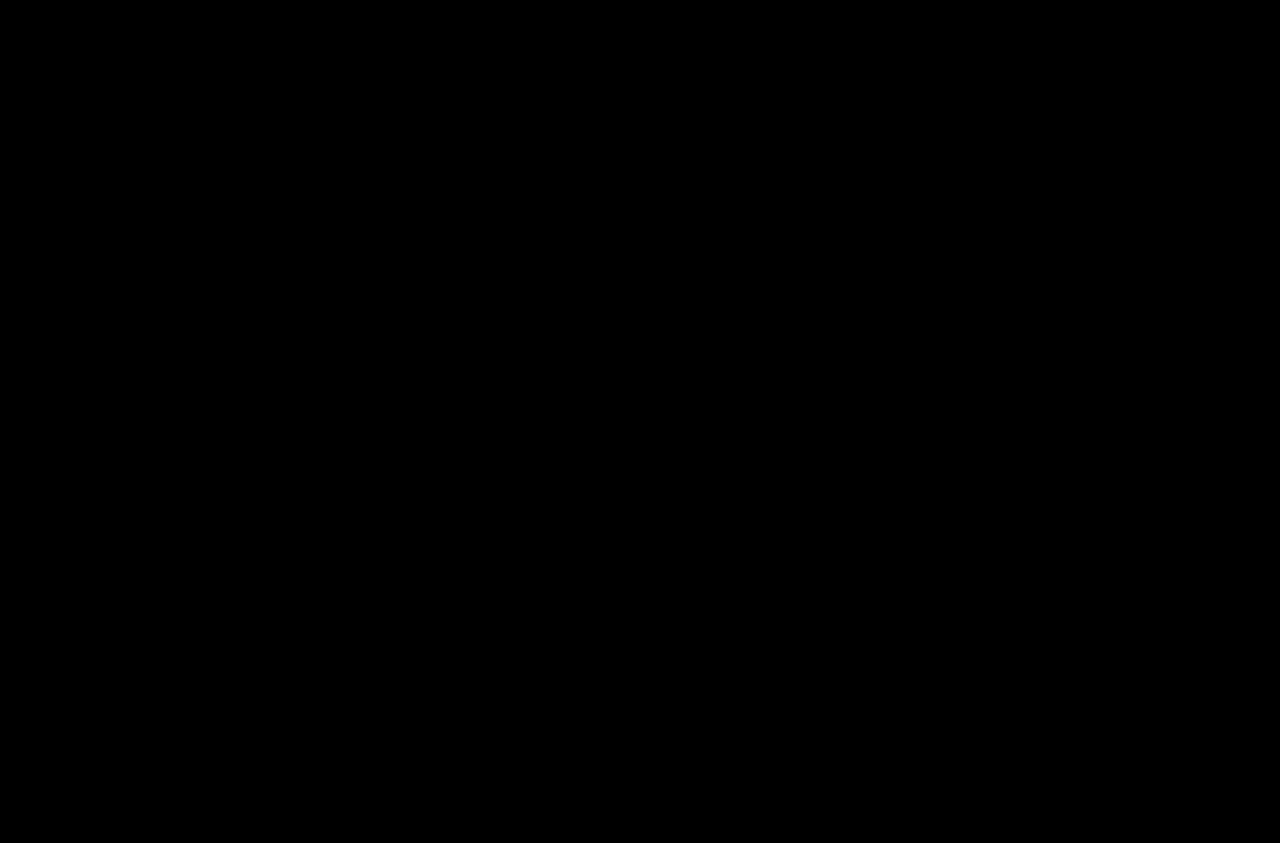
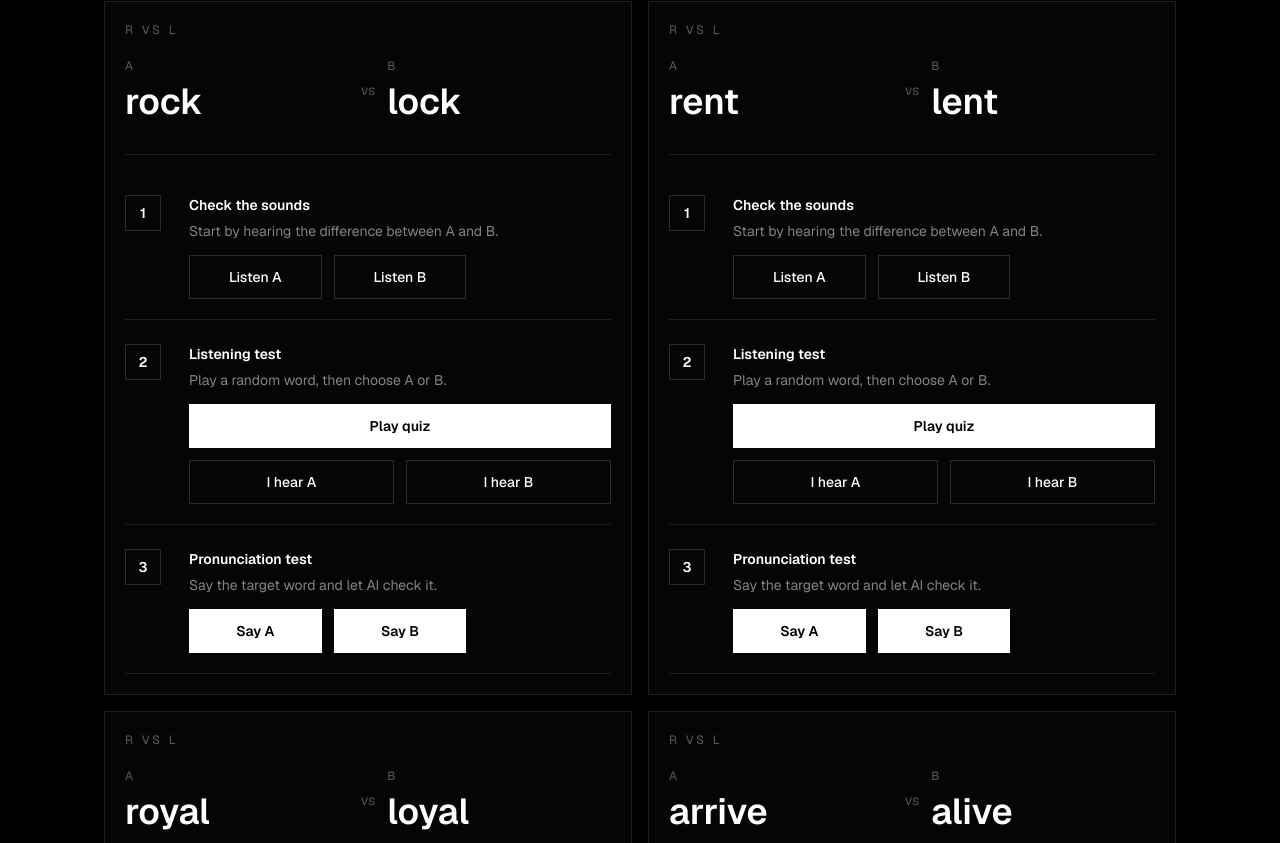
Before and after one commit to KulafuAcademy/ATLAS, a Next.js app: page / in a window 1280 px wide. Shown: the part 2837-3680 px from the top of the page. Before the commit the page ends 2918 px from the top, so only its background shows below. Built offline with nearby package versions, Linux system fonts and the light colour scheme.

Commit message:
Expand R vs L minimal pairs

```diff
--- a/data/minimalPairs.ts
+++ b/data/minimalPairs.ts
@@ -31,4 +31,94 @@ export const rVsLPairs: MinimalPair[] = [
     wordA: "free",
     wordB: "flee",
   },
+  {
+    id: "red-led",
+    soundFocus: "R vs L",
+    wordA: "red",
+    wordB: "led",
+  },
+  {
+    id: "rock-lock",
+    soundFocus: "R vs L",
+    wordA: "rock",
+    wordB: "lock",
+  },
+  {
+    id: "rent-lent",
+    soundFocus: "R vs L",
+    wordA: "rent",
+    wordB: "lent",
+  },
+  {
+    id: "royal-loyal",
+    soundFocus: "R vs L",
+    wordA: "royal",
+    wordB: "loyal",
+  },
+  {
+    id: "arrive-alive",
+    soundFocus: "R vs L",
+    wordA: "arrive",
+    wordB: "alive",
+  },
+  {
+    id: "correct-collect",
+    soundFocus: "R vs L",
+    wordA: "correct",
+    wordB: "collect",
+  },
+  {
+    id: "pray-play",
+    soundFocus: "R vs L",
+    wordA: "pray",
+    wordB: "play",
+  },
+  {
+    id: "price-place",
+    soundFocus: "R vs L",
+    wordA: "price",
+    wordB: "place",
+  },
+  {
+    id: "crown-clown",
+    soundFocus: "R vs L",
+    wordA: "crown",
+    wordB: "clown",
+  },
+  {
+    id: "fry-fly",
+    soundFocus: "R vs L",
+    wordA: "fry",
+    wordB: "fly",
+  },
+  {
+    id: "grow-glow",
+    soundFocus: "R vs L",
+    wordA: "grow",
+    wordB: "glow",
+  },
+  {
+    id: "frame-flame",
+    soundFocus: "R vs L",
+    wordA: "frame",
+    wordB: "flame",
+  },
+  {
+    id: "brown-blown",
+    soundFocus: "R vs L",
+    wordA: "brown",
+    wordB: "blown",
+  },
+  {
+    id: "crash-clash",
+    soundFocus: "R vs L",
+    wordA: "crash",
+    wordB: "clash",
+  },
+  {
+    id: "wrong-long",
+    soundFocus: "R vs L",
+    wordA: "wrong",
+    wordB: "long",
+  },
 ];
```
